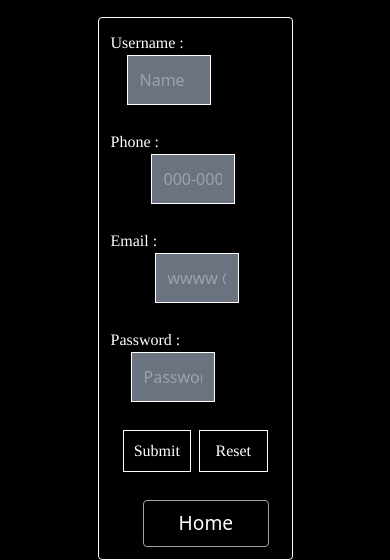
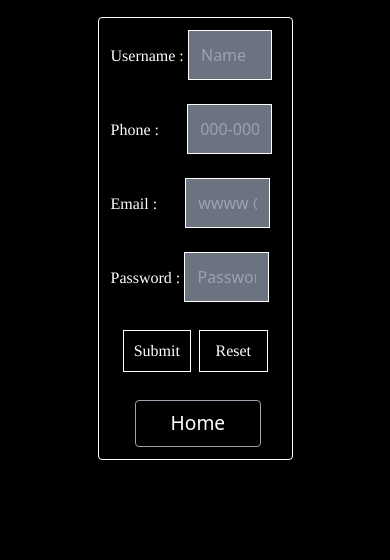
Before and after one commit to Marcel-dev2009/Marcel-codes, a website: page public/contact.html in a window 390 px wide. Shown: the part 364-924 px from the top of the page. After the commit the page ends 844 px from the top, so only its background shows below. Drawn offline with Linux system fonts and the light colour scheme; a web font is replaced by a local one.

Commit message:
Chore: modified the conact html file

```diff
--- a/public/contact.html
+++ b/public/contact.html
@@ -23,7 +23,7 @@
             </h1>
             <div>
                 <div class="ml-10 mt-2 mr-4">
-                    <svg xmlns="http://www.w3.org/2000/svg" fill="none" viewBox="0 0 24 24" stroke-width="1.5" stroke="currentColor" class="size-6 sm:block lg:hidden">
+                    <svg xmlns="http://www.w3.org/2000/svg" fill="none" viewBox="0 0 24 24" stroke-width="1.5" stroke="currentColor" class="size-6 block sm:block lg:hidden">
                         <path stroke-linecap="round" stroke-linejoin="round" d="M3.75 5.25h16.5m-16.5 4.5h16.5m-16.5 4.5h16.5m-16.5 4.5h16.5" />
                       </svg>
 
@@ -75,22 +75,22 @@
         <div class="" >
             <form action="index.js" method="post" enctype="multipart/form-data">
                 <label for="username" class="text-white font-text"> Username :</label>
-                <input type="text" id="username" placeholder="Name" required class="ml-4 p-3 w-2/4 bg-gray-500 border border-white"> <br><br>
+                <input type="text" id="username" placeholder="Name" required class=" sm:ml-11 p-3 w-2/4 bg-gray-500 border border-white md:ml-5 lg:ml-5"> <br><br>
 
-                <label for="tel" class="text-white font-text"> Phone :</label>
-                <input type="text" id="tel" placeholder="000-0000-000" required pattern="[0-9]{3} [0-9]{4} [0-9]{3}" class="ml-10 p-3 w-2/4 bg-gray-500 border border-white lg:ml-10"> <br><br>
+                <label for="tel" class="text-white font-text "> Phone :</label>
+                <input type="text" id="tel" placeholder="000-0000-000" required pattern="[0-9]{3} [0-9]{4} [0-9]{3}" class=" sm: ml-6 p-3 w-2/4 bg-gray-500 border border-white md:ml-10 lg:ml-10"> <br><br>
 
-                <label for="Email" class="text-white font-text"> Email :</label>
-                <input type="email" id="Email" placeholder="wwww @ gmail.com" required class="ml-11 p-3 w-2/4 bg-gray-500 border border-white"> <br> <br>
+                <label for="Email" class="text-white font-text "> Email :</label>
+                <input type="email" id="Email" placeholder="wwww @ gmail.com" required class=" sm: ml-6  p-3 w-2/4 bg-gray-500 border border-white md:ml-10 lg:ml-10 "> <br> <br>
 
                 <label for="password" class="text-white font-text"> Password :</label>
-                <input type="password" id="password" placeholder="Password" required minlength="10" maxlength="15" class="ml-5 p-3 w-2/4 bg-gray-500 border border-white">
+                <input type="password" id="password" placeholder="Password" required minlength="10" maxlength="15" class="  sm:ml-11 p-3 w-2/4 bg-gray-500 border border-white md:ml-5 lg:ml-5">
                 <div class="mt-4 m-auto p-3 flex cursor-pointer">
                     <input type="submit" class="text-white border border-white p-2  w-2/4 cursor-pointer font-text lg: hover:bg-white hover:text-black transition ease-in duration-500">
                     <input type="reset" class="text-white border border-white p-2 ml-2 w-2/4 cursor-pointer font-text lg: hover:bg-white hover:text-black transition ease-in duration-500">
                 </div>
             </form>
-            <button style="font-size: 1.2rem; width: 75%; " class="mt-4  border ml-8  border-gray-400 rounded p-2 text-white  md:ml-16 lg:hidden"><a href="index.html">Home</a></button>
+            <button style="font-size: 1.2rem; width: 75%; " class="mt-4  border ml-6  border-gray-400 rounded p-2 text-white  md:ml-16 lg:hidden"><a href="index.html">Home</a></button>
         </div>
       </div>
     </main>
```
Also changed, not shown: public/styles.css.
